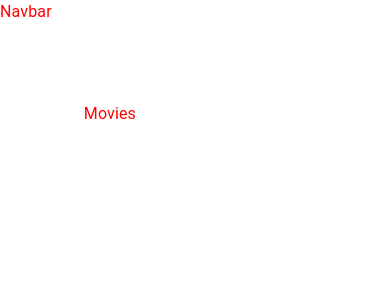
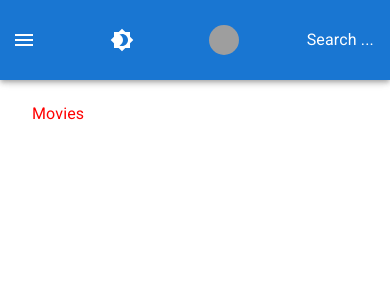
Before and after one commit to e2rabi/Filmepire, a React (Create React App) app: page / in a window 390 px wide. Shown: the top 300 px of the page. Built offline with nearby package versions, Linux system fonts and the light colour scheme; grey boxes are pictures that could not be loaded.

Commit message:
create navBar component

```diff
--- a/public/index.html
+++ b/public/index.html
@@ -1,17 +1,24 @@
 <!DOCTYPE html>
 <html lang="en">
+
 <head>
   <meta charset="utf-8" />
   <link rel="icon" href="%PUBLIC_URL%/favicon.ico" />
   <meta name="viewport" content="width=device-width, initial-scale=1" />
   <meta name="theme-color" content="#000000" />
-    <meta  name="description"  content="Web site created using create-react-app" />
+  <meta name="description" content="Web site created using create-react-app" />
   <link rel="apple-touch-icon" href="%PUBLIC_URL%/logo192.png" />
   <link rel="manifest" href="%PUBLIC_URL%/manifest.json" />
+  <link rel="preconnect" href="https://fonts.googleapis.com" />
+  <link rel="preconnect" href="https://fonts.gstatic.com" crossorigin />
+  <link rel="stylesheet" href="https://fonts.googleapis.com/css2?family=Roboto:wght@300;400;500;700&display=swap" />
+
   <title>Fimepire App</title>
 </head>
+
 <body>
   <noscript>You need to enable JavaScript to run this app.</noscript>
   <div id="root"></div>
 </body>
+
 </html>
--- a/src/components/NavBar/NavBar.jsx
+++ b/src/components/NavBar/NavBar.jsx
@@ -1,10 +1,60 @@
 import React from 'react'
+import { AppBar, IconButton, Toolbar, Drawer, Button, Avatar, useMediaQuery } from '@mui/material';
+import { Menu, AccountCircle, Brightness4, Brightness7 } from "@mui/icons-material";
+import { Link } from "react-router-dom";
+import useStyles from './styles'
+import { useTheme } from '@mui/material/styles';
+const NavBar = () => {
+    const classes = useStyles();
+    const isMobile = useMediaQuery('(max-width:600px)');
+    const theme = useTheme();
+    const isAuthenticated = true;
+    return (
+        <>
+            <AppBar position='fixed'>
+                <Toolbar className={classes.toolbar}>
+                    {
+                        isMobile && (
+                            <IconButton
+                                color="inherit"
+                                edge="start"
+                                style={{ outline: 'none' }}
+                                onClick={() => { }}
+                                className={classes.menuButton}
 
-const NavBar = () => {
-    return (
-        <div>
-            Navbar
-        </div>
+                            >
+                                <Menu />
+                            </IconButton>
+                        )
+                    }
+                    <IconButton
+                        color="inherit"
+                        sx={{ ml: 1 }}
+                        onClick={() => { }}>
+                        {theme.palette.mode === 'dark' ? <Brightness7 /> : <Brightness4 />}
+                    </IconButton>
+                    {!isMobile && 'Search ...'}
+                    <div>
+                        {!isAuthenticated ? (
+                            <Button color="inherit" onClick={() => { }}>Login &nbsp;</Button>
+                        ) : (
+                            <Button
+                                color="inherit"
+                                component={Link}
+                                to="/profile/:id"
+                                onClick={() => { }}
+                                className={classes.linkButton}
+                            >
+                                {!isMobile && <> My Movies &nbsp; </>}
+                                <Avatar style={{ width: 30, height: 30 }} alt="Profile" src='https://cdn.pixabay.com/photo/2016/08/08/09/17/avatar-1577909_1280.png' />
+                            </Button>
+                        )
+                        }
+                    </div>
+                    {isMobile && 'Search ...'}
+                </Toolbar>
+            </AppBar>
+        </>
     )
 }
 
--- /dev/null
+++ b/src/components/NavBar/styles.js
@@ -0,0 +1,20 @@
+import { makeStyles } from '@mui/styles';
+
+export default makeStyles((theme) => ({
+    toolbar: {
+        height: '80px',
+        display: 'flex',
+        justifyContent: 'space-between',
+        marginLeft: '240px',
+        [theme.breakpoints.down('sm')]: {
+            marginLeft: 0,
+            flexWrap: 'wrap'
+        }
+    },
+    menuButton: {
+        marginRight: theme.spacing(2),
+        [theme.breakpoints.up('sm')]: {
+            display: 'none'
+        }
+    }
+}))
--- a/src/index.js
+++ b/src/index.js
@@ -2,14 +2,16 @@
 import ReactDOM from 'react-dom/client';
 import App from './components/App';
 import { BrowserRouter } from 'react-router-dom'
-
+import { createTheme, ThemeProvider } from '@mui/material/styles';
 const rootElement = document.getElementById('root');
 const root = ReactDOM.createRoot(rootElement);
-
+const theme = createTheme({});
 root.render(
   <StrictMode>
-    <BrowserRouter>
-      <App />
-    </BrowserRouter>
+    <ThemeProvider theme={theme}>
+      <BrowserRouter>
+        <App />
+      </BrowserRouter>
+    </ThemeProvider>
   </StrictMode>
 );
```
Lines whose indentation alone changed are shown as unchanged.
